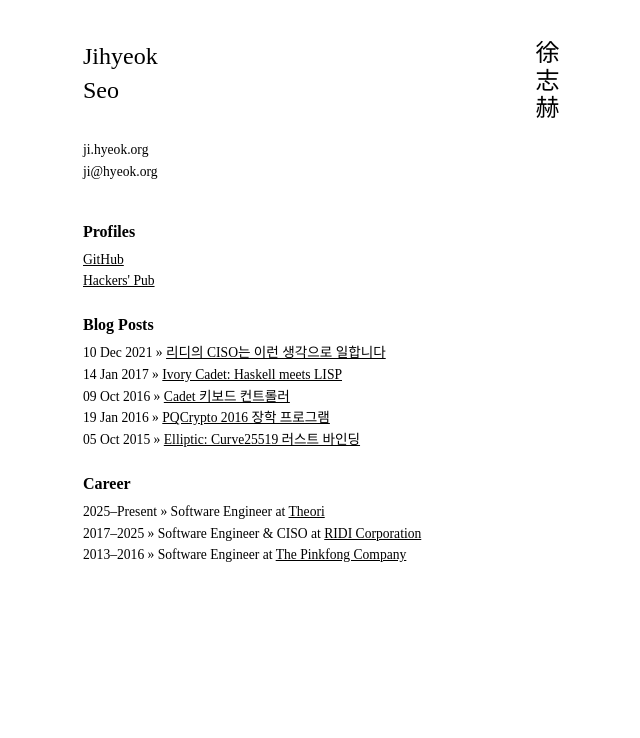
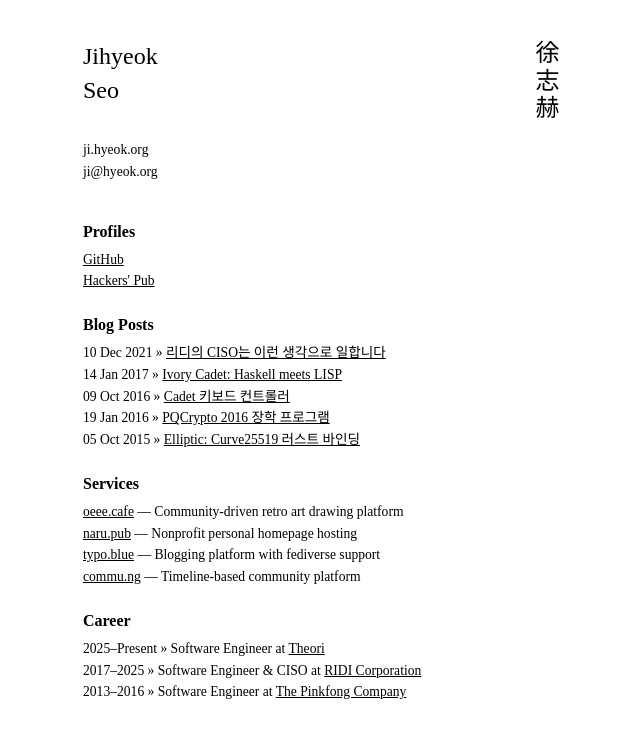
Before and after one commit to limeburst/limeburst.github.io, a Jekyll site: the page built from index.html, in a window 1280 px wide. Shown: the top 738 px of the page, without its empty margins (317-957 px from the left). Built offline with Jekyll 4.4.1, drawn with Linux system fonts in a browser that asks for light colours.

Commit message:
Add services section to homepage
Co-Authored-By: Claude Opus 4.5 <noreply@anthropic.com>

```diff
--- a/index.html
+++ b/index.html
@@ -34,6 +34,14 @@ title: Jihyeok Seo
     {% endif %} {% endfor %}
   </ul>
 
+  <h2>Services</h2>
+  <ul>
+    <li><a href="https://oeee.cafe">oeee.cafe</a> — Community-driven retro art drawing platform</li>
+    <li><a href="https://naru.pub">naru.pub</a> — Nonprofit personal homepage hosting</li>
+    <li><a href="https://typo.blue">typo.blue</a> — Blogging platform with fediverse support</li>
+    <li><a href="https://commu.ng">commu.ng</a> — Timeline-based community platform</li>
+  </ul>
+
   <h2>Career</h2>
   <ul>
     <li>2025–Present &raquo; Software Engineer at <a href="https://theori.io">Theori</a></li>
```
